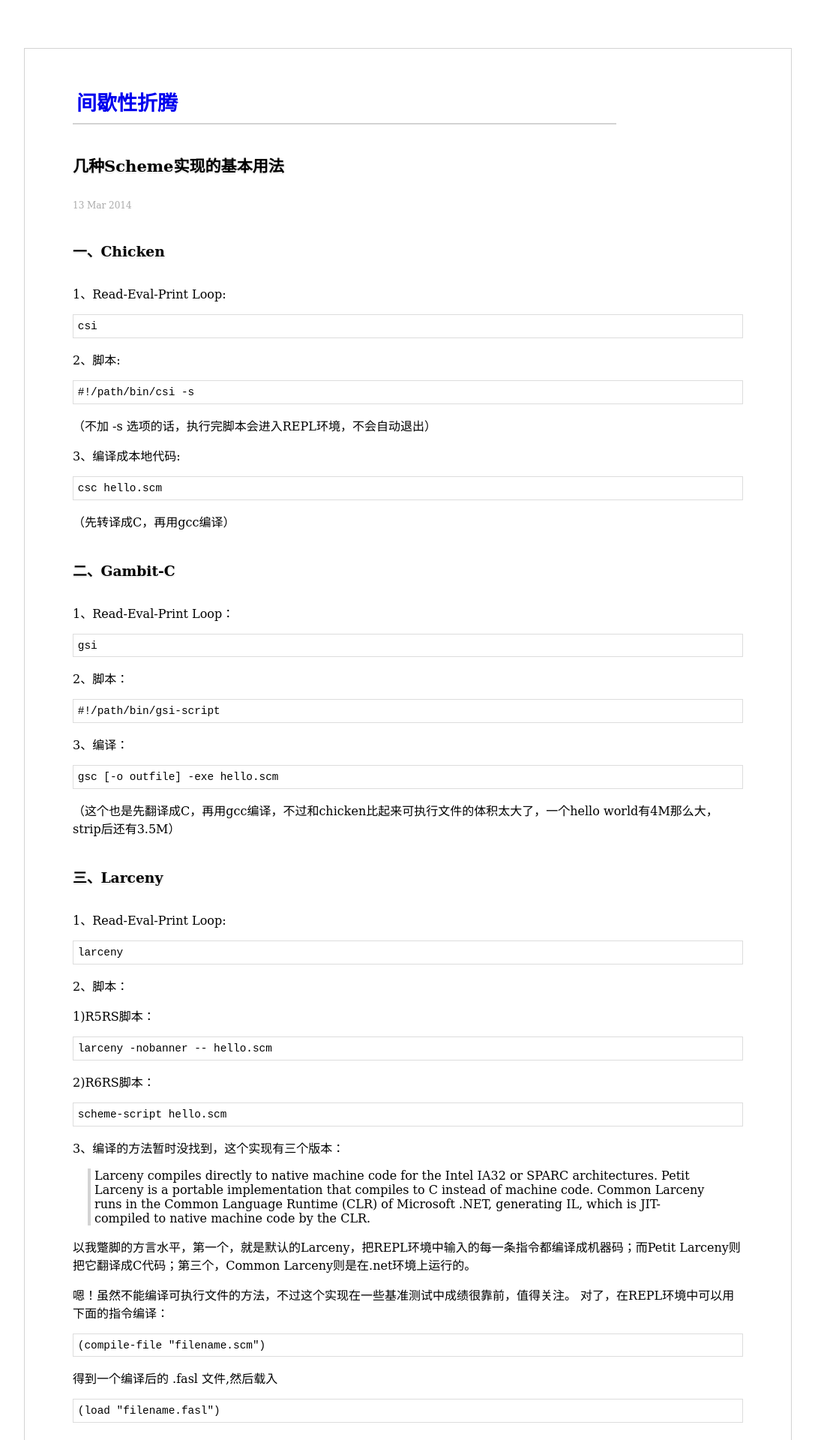
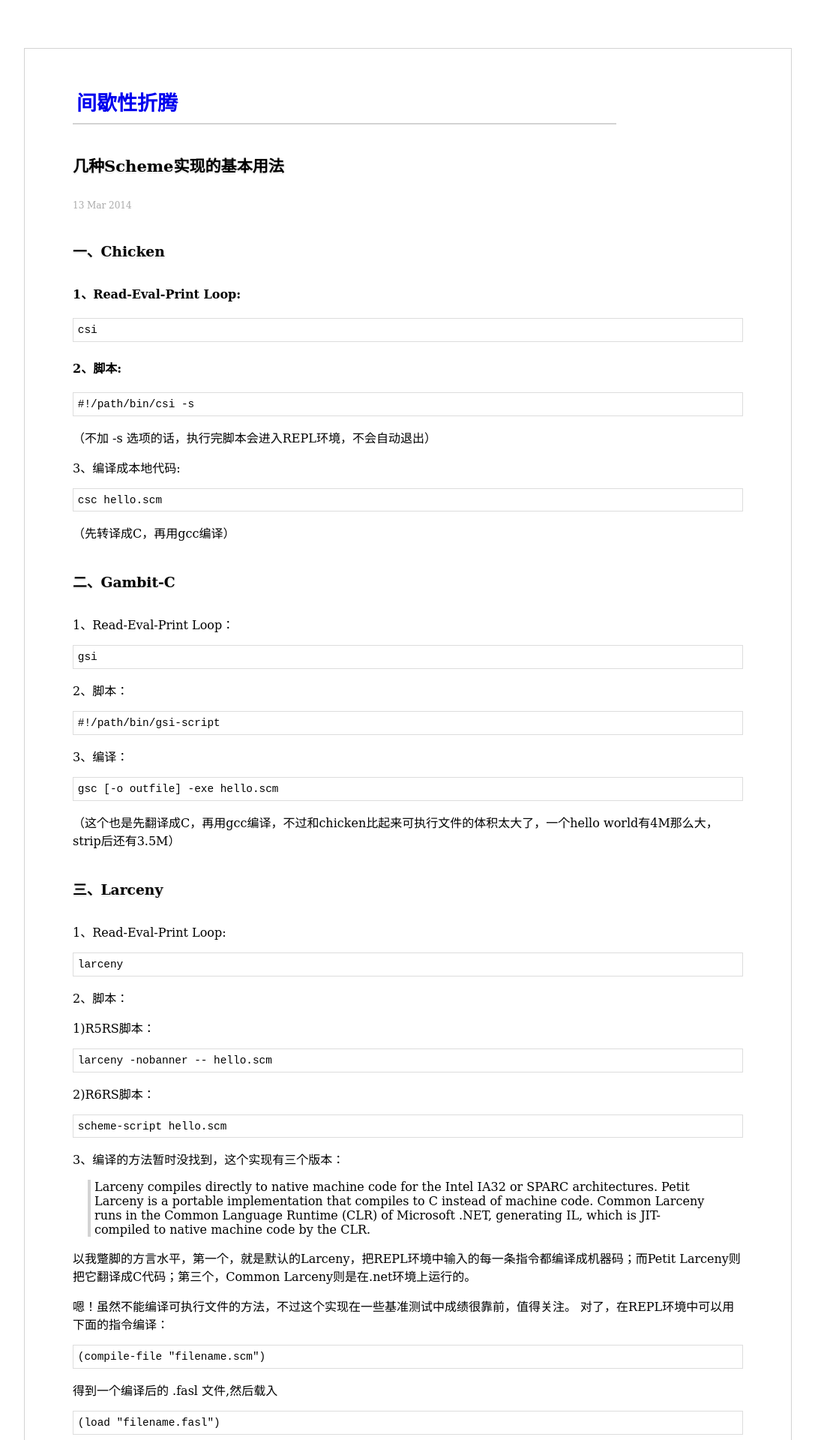
Before and after one commit to rhuichao/uternet.github.io, a Jekyll site: the page built from _posts/2014-03-16-some-scheme.md, in a window 1280 px wide. Shown: the top 1920 px of the page at 75% size, without its empty margins (96-1183 px from the left). Built offline with Jekyll 4.4.1, drawn with Linux system fonts in a browser that asks for light colours.

Commit message:
new document posted

```diff
--- a/_posts/2014-03-16-some-scheme.md
+++ b/_posts/2014-03-16-some-scheme.md
@@ -4,11 +4,11 @@
 date:   2014-03-13
 ---
 ###一、Chicken
-1、Read-Eval-Print Loop:
+####1、Read-Eval-Print Loop:
 
     csi
 
-2、脚本:
+####2、脚本:
 
     #!/path/bin/csi -s
 
```
